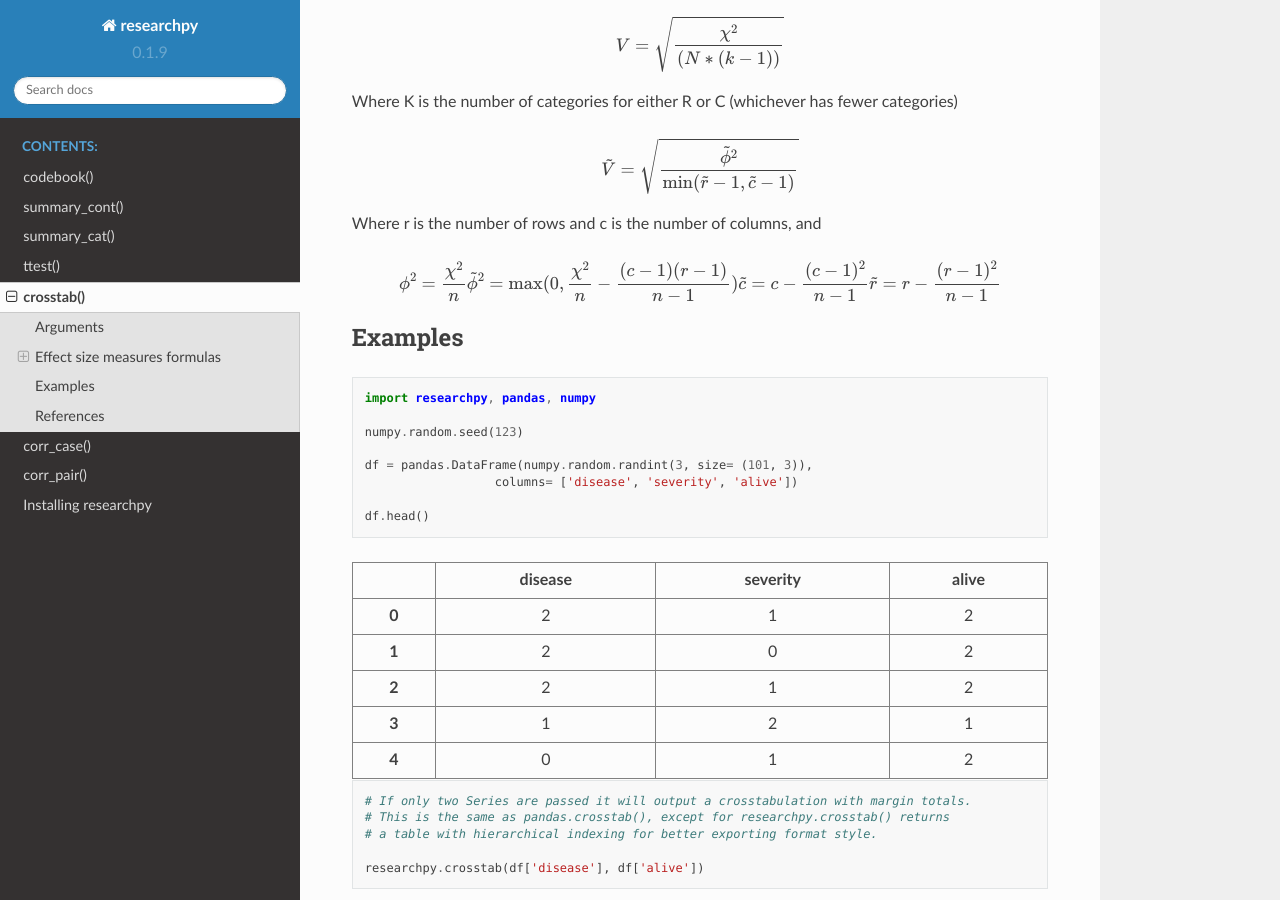
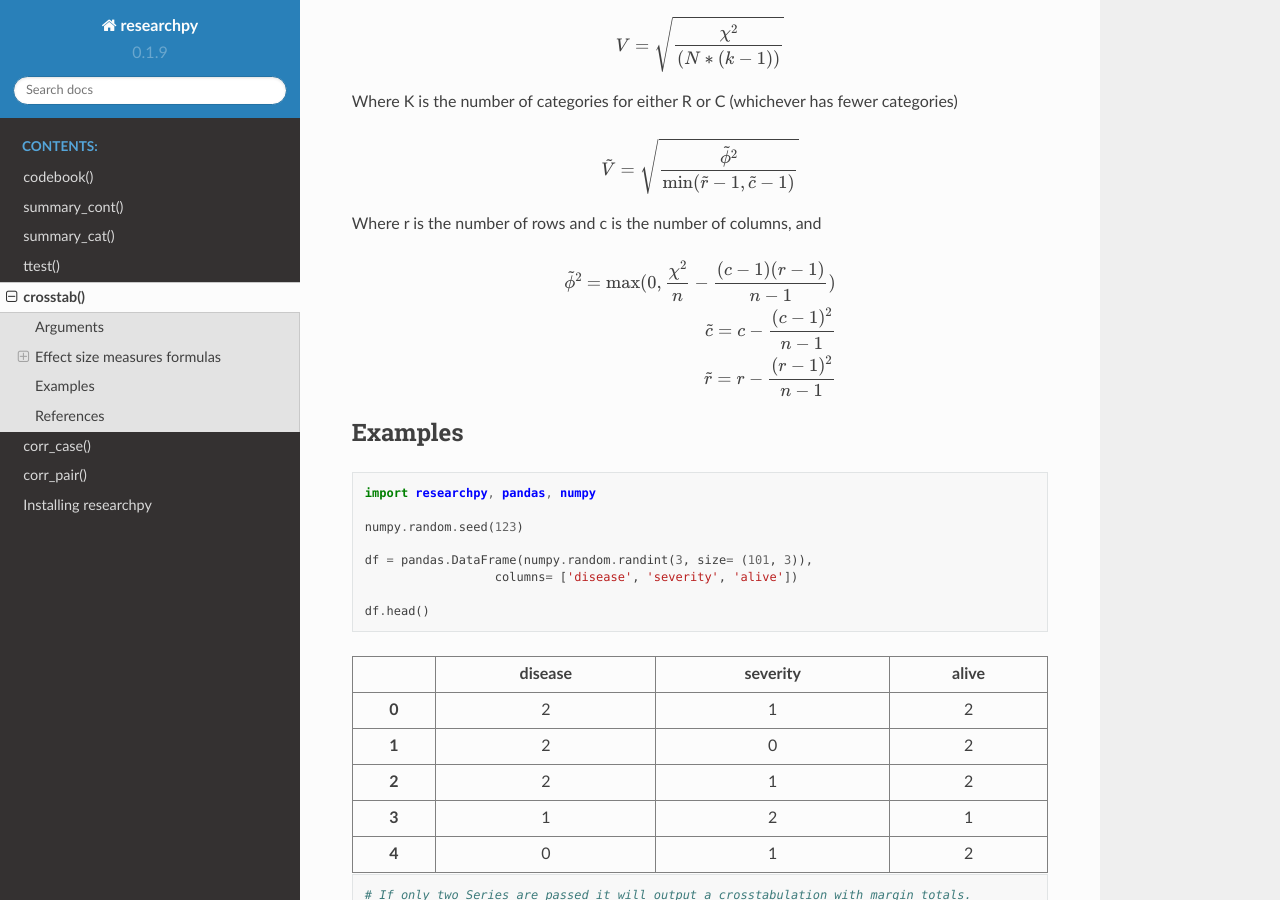
Before and after one commit to researchpy/documentation, a Sphinx documentation site: the page built from source/crosstab_documentation.rst, in a window 1280 px wide and 900 px high, scrolled down 1991 px. Built offline with Sphinx 7.4.7 and the Read the Docs theme 2.0.0, drawn with Linux system fonts in a browser that asks for light colours; cross-references to code outside the pages are shown as plain code.

Commit message:
Update crosstab_documentation.rst

```diff
--- a/source/crosstab_documentation.rst
+++ b/source/crosstab_documentation.rst
@@ -95,9 +95,8 @@ categories)
 Where r is the number of rows and c is the number of columns, and
 
 .. math::
- \phi^2 = \frac{\chi^2}{n}
- \tilde{\phi}^2 = \text{max}(0, \frac{\chi^2}{n} - \frac{(c - 1)(r - 1)}{n - 1})
- \tilde{c} = c - \frac{(c - 1)^2}{n - 1}
+ \tilde{\phi}^2 = \text{max}(0, \frac{\chi^2}{n} - \frac{(c - 1)(r - 1)}{n - 1}) \\
+ \tilde{c} = c - \frac{(c - 1)^2}{n - 1} \\
  \tilde{r} = r - \frac{(r - 1)^2}{n - 1}
 
 
```
